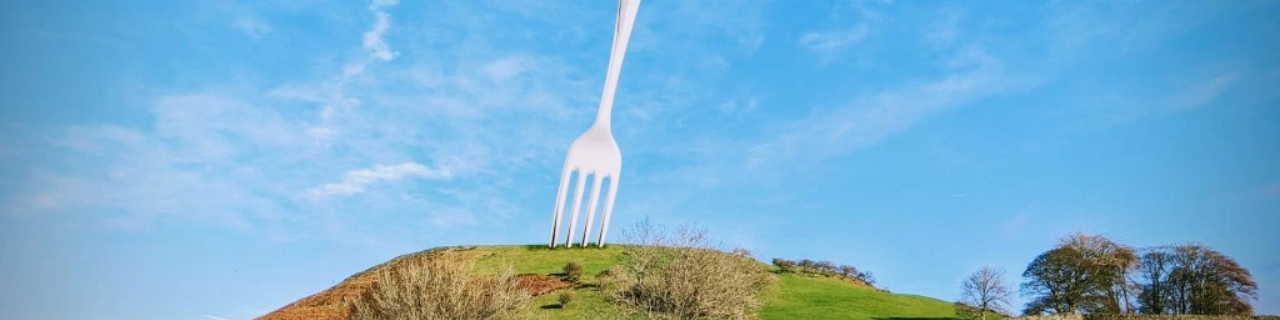
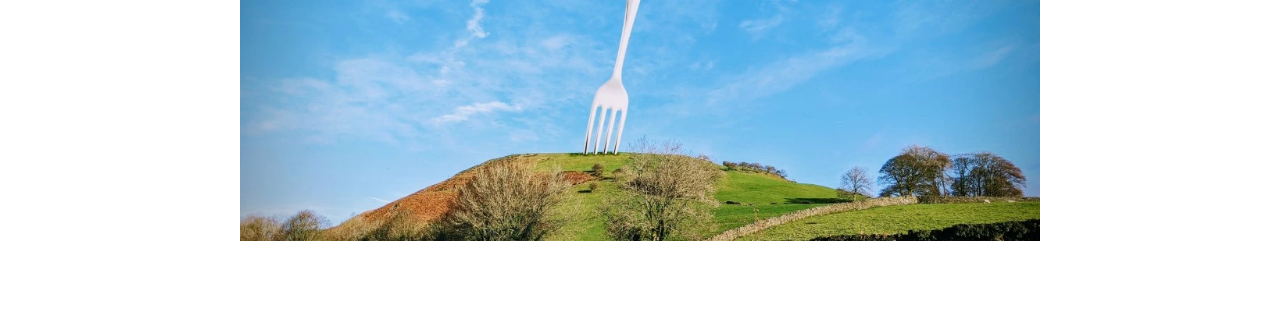
Before and after one commit to chrisdennett/fork-in-hill, a plain HTML site: page index.html in a window 1280 px wide. Shown: the top 320 px of the page. Drawn offline with Linux system fonts and the light colour scheme.

Commit message:
added height and width to img

```diff
--- a/index.html
+++ b/index.html
@@ -136,6 +136,8 @@
 
     <header>
       <img
+        width="800"
+        height="242"
         alt="A giant table fork stuck in a hill"
         src="/img/medium/header.webp"
         srcset="
@@ -144,7 +146,7 @@
           /img/large/header.webp 1024w
         "
         sizes="
-        (min-width: 2000px) 1024px,
+          (min-width: 960px) 1024px,
           100vw
         "
       >
```
Lines whose indentation alone changed are shown as unchanged.
